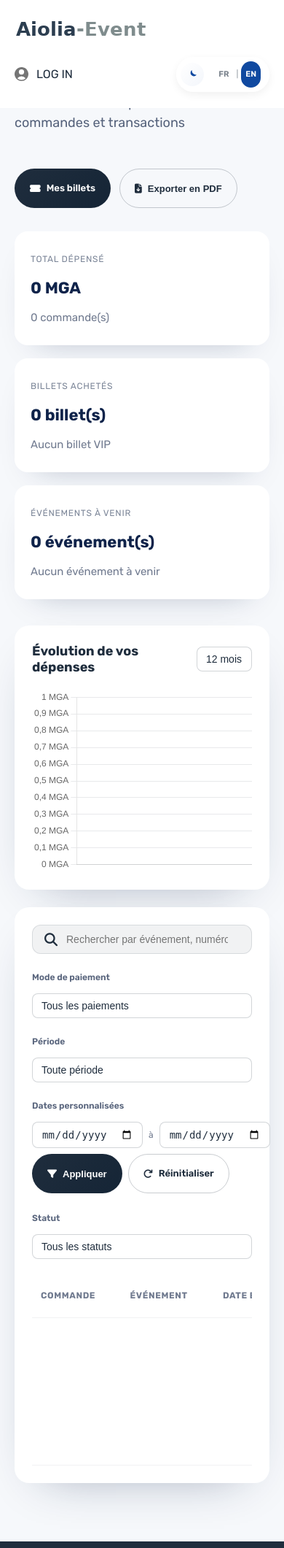
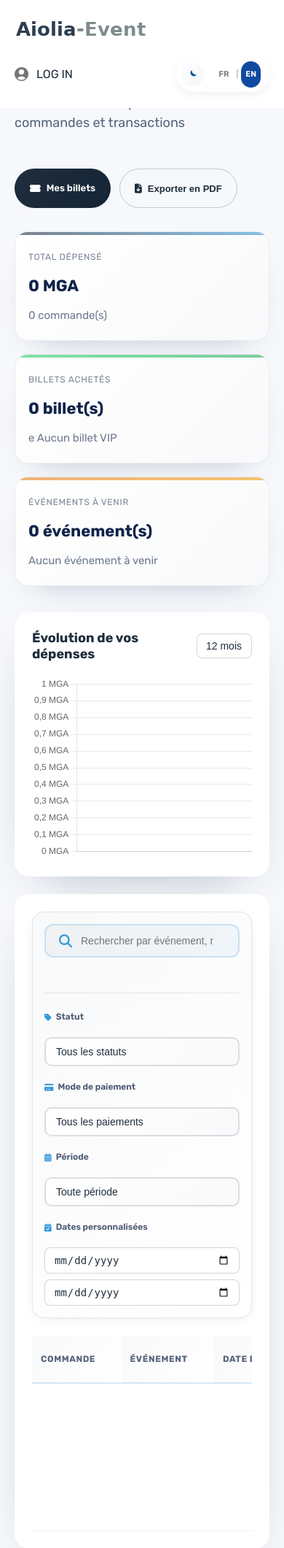
Before and after one commit to ainamanampisoa/Aiolia-event, a Symfony app: template Aiolia-event-front/templates/profile/history.html.twig in a window 390 px wide. Shown: the top 2121 px of the page at 73% size. Run offline with Twig, Linux system fonts and the light colour scheme; the template is opened without the code that fills it, so the values that code supplies are empty; some libraries are stand-ins or nearby versions; some web fonts are replaced.

Commit message:
historique d'achat

```diff
--- a/Aiolia-event-front/public/vente-ticket/css/profile-history.css
+++ b/Aiolia-event-front/public/vente-ticket/css/profile-history.css
@@ -75,13 +75,45 @@
 }
 
 .summary-card {
-    background: #ffffff;
+    background: linear-gradient(135deg, #ffffff 0%, #f8f9fa 100%);
     border-radius: 18px;
     padding: 22px;
     box-shadow: 0 20px 45px -30px rgba(15, 35, 74, 0.35);
     display: flex;
     flex-direction: column;
     gap: 8px;
+    border: 1px solid rgba(31, 45, 61, 0.08);
+    transition: all 0.3s ease;
+    position: relative;
+    overflow: hidden;
+}
+
+.summary-card::before {
+    content: '';
+    position: absolute;
+    top: 0;
+    left: 0;
+    right: 0;
+    height: 4px;
+    background: linear-gradient(90deg, #1F2D3D, #3498db, #2ecc71);
+    opacity: 0.6;
+}
+
+.summary-card:nth-child(1)::before {
+    background: linear-gradient(90deg, #1F2D3D, #3498db);
+}
+
+.summary-card:nth-child(2)::before {
+    background: linear-gradient(90deg, #2ecc71, #27ae60);
+}
+
+.summary-card:nth-child(3)::before {
+    background: linear-gradient(90deg, #e67e22, #f39c12);
+}
+
+.summary-card:hover {
+    transform: translateY(-4px);
+    box-shadow: 0 24px 55px -35px rgba(15, 35, 74, 0.5);
 }
 
 .summary-label {
@@ -107,6 +139,34 @@
     box-shadow: 0 24px 65px -40px rgba(15, 35, 74, 0.45);
 }
 
+.history-filters-section {
+    background: linear-gradient(135deg, #f8f9fa 0%, #ffffff 100%);
+    border-radius: 16px;
+    padding: 24px;
+    margin-bottom: 24px;
+    border: 1px solid rgba(31, 45, 61, 0.1);
+    box-shadow: 0 4px 20px -10px rgba(15, 35, 74, 0.2);
+}
+
+.filters-container {
+    display: flex;
+    flex-direction: column;
+    gap: 16px;
+}
+
+.filters-row {
+    display: flex;
+    gap: 16px;
+    align-items: flex-end;
+    flex-wrap: wrap;
+}
+
+.filters-row-below {
+    margin-top: 16px;
+    padding-top: 16px;
+    border-top: 1px solid rgba(31, 45, 61, 0.1);
+}
+
 .history-table-head {
     display: flex;
     align-items: center;
@@ -115,15 +175,33 @@
     margin-bottom: 20px;
 }
 
+.history-search-wrapper {
+    display: flex;
+    justify-content: center;
+    margin-bottom: 16px;
+}
+
 .history-search {
     display: flex;
     align-items: center;
     gap: 10px;
-    background: rgba(31, 45, 61, 0.06);
-    padding: 10px 16px;
+    background: linear-gradient(135deg, rgba(31, 45, 61, 0.04), rgba(52, 152, 219, 0.06));
+    padding: 12px 18px;
     border-radius: 12px;
-    border: 1px solid rgba(31, 45, 61, 0.12);
-    flex: 1;
+    border: 2px solid rgba(52, 152, 219, 0.2);
+    max-width: 600px;
+    width: 100%;
+    transition: all 0.3s ease;
+}
+
+.history-search:focus-within {
+    border-color: rgba(52, 152, 219, 0.5);
+    background: linear-gradient(135deg, rgba(31, 45, 61, 0.06), rgba(52, 152, 219, 0.1));
+    box-shadow: 0 0 0 4px rgba(52, 152, 219, 0.1);
+}
+
+.history-search i {
+    color: #3498db;
 }
 
 .history-search input {
@@ -185,27 +263,52 @@
     text-transform: uppercase;
     font-size: 12px;
     letter-spacing: 0.05em;
-    color: rgba(17, 34, 68, 0.6);
+    color: rgba(17, 34, 68, 0.7);
+    font-weight: 700;
+    background: linear-gradient(135deg, #f8f9fa, #ffffff);
+    padding: 16px 12px;
+    border-bottom: 2px solid rgba(52, 152, 219, 0.2);
 }
 
 .history-row:nth-child(even) {
-    background: rgba(31, 45, 61, 0.03);
+    background: rgba(31, 45, 61, 0.02);
+}
+
+.history-row:hover {
+    background: rgba(52, 152, 219, 0.05) !important;
+    transition: background 0.2s ease;
 }
 
 .history-row.is-confirmed .order-status {
-    color: #2ecc71;
+    color: #27ae60;
+    background: rgba(46, 204, 113, 0.1);
+    padding: 4px 10px;
+    border-radius: 6px;
+    font-weight: 600;
 }
 
 .history-row.is-failed .order-status {
     color: #e67e22;
+    background: rgba(230, 126, 34, 0.1);
+    padding: 4px 10px;
+    border-radius: 6px;
+    font-weight: 600;
 }
 
 .history-row.is-pending .order-status {
     color: #3498db;
+    background: rgba(52, 152, 219, 0.1);
+    padding: 4px 10px;
+    border-radius: 6px;
+    font-weight: 600;
 }
 
 .history-row.is-cancelled .order-status {
     color: #e74c3c;
+    background: rgba(231, 76, 60, 0.1);
+    padding: 4px 10px;
+    border-radius: 6px;
+    font-weight: 600;
 }
 
 .order-code {
@@ -320,20 +423,47 @@
     gap: 6px;
 }
 
+.filter-group {
+    min-width: 160px;
+}
+
 .filter-group label {
     font-size: 12px;
-    color: rgba(17, 34, 68, 0.7);
+    color: rgba(17, 34, 68, 0.75);
     font-weight: 600;
+    margin-bottom: 6px;
+    display: flex;
+    align-items: center;
+    gap: 6px;
+}
+
+.filter-group label i {
+    color: #3498db;
+    font-size: 11px;
 }
 
 .filter-select {
-    border: 1px solid rgba(31, 45, 61, 0.2);
-    border-radius: 8px;
-    padding: 8px 12px;
-    background: white;
+    border: 2px solid rgba(31, 45, 61, 0.15);
+    border-radius: 10px;
+    padding: 10px 14px;
+    background: linear-gradient(135deg, #ffffff, #f8f9fa);
     color: #1F2D3D;
     font-size: 14px;
-    min-width: 150px;
+    min-width: 160px;
+    transition: all 0.3s ease;
+    cursor: pointer;
+}
+
+.filter-select:hover {
+    border-color: rgba(52, 152, 219, 0.4);
+    background: #ffffff;
+    box-shadow: 0 2px 8px rgba(52, 152, 219, 0.15);
+}
+
+.filter-select:focus {
+    outline: none;
+    border-color: #3498db;
+    box-shadow: 0 0 0 4px rgba(52, 152, 219, 0.15);
 }
 
 .date-inputs {
@@ -357,92 +487,136 @@
     font-size: 12px;
 }
 
-.filter-actions {
+
+/* Pagination style panier */
+.pagination-container {
     display: flex;
-    gap: 8px;
-    margin-top: 8px;
-}
-
-/* Pagination */
-.history-pagination {
-    display: flex;
-    justify-content: space-between;
-    align-items: center;
-    margin-top: 24px;
+    justify-content: center;
+    margin-top: 30px;
     padding-top: 20px;
     border-top: 1px solid rgba(31, 45, 61, 0.1);
 }
 
-.pagination-info {
-    color: rgba(17, 34, 68, 0.7);
-    font-size: 14px;
+.pagination {
+    display: flex;
+    gap: 8px;
+    align-items: center;
 }
 
-.pagination-controls {
+.page-btn {
+    width: 40px;
+    height: 40px;
+    border: 1px solid rgba(31, 45, 61, 0.2);
+    border-radius: 8px;
     display: flex;
-    gap: 4px;
+    align-items: center;
+    justify-content: center;
+    font-size: 14px;
+    font-weight: 600;
+    cursor: pointer;
+    background: white;
+    transition: all 0.3s ease;
+    color: #1F2D3D;
+    text-decoration: none;
 }
 
-.pagination-btn {
-    display: inline-flex;
-    align-items: center;
-    justify-content: center;
-    width: 36px;
-    height: 36px;
-    border: 1px solid rgba(31, 45, 61, 0.2);
-    border-radius: 8px;
-    background: white;
-    color: #1F2D3D;
-    text-decoration: none;
-    font-size: 14px;
-    font-weight: 600;
-    transition: all 0.2s ease;
+.page-btn:hover:not(.disabled):not(.active) {
+    background: rgba(52, 152, 219, 0.1);
+    border-color: #3498db;
+    color: #3498db;
+    transform: translateY(-2px);
 }
 
-.pagination-btn:hover:not(.disabled):not(.active) {
-    background: rgba(31, 45, 61, 0.05);
-    border-color: rgba(31, 45, 61, 0.3);
+.page-btn.active {
+    background: linear-gradient(135deg, #1F2D3D, #152536);
+    color: white;
+    border-color: #1F2D3D;
+    box-shadow: 0 4px 12px rgba(31, 45, 61, 0.3);
 }
 
-.pagination-btn.active {
-    background: #1F2D3D;
-    color: white;
-    border-color: #1F2D3D;
+.page-btn.disabled {
+    opacity: 0.5;
+    cursor: not-allowed;
+    background: rgba(31, 45, 61, 0.05);
 }
 
-.pagination-btn.disabled {
-    opacity: 0.5;
-    cursor: not-allowed;
+.page-btn.disabled:hover {
+    background: rgba(31, 45, 61, 0.05);
+    border-color: rgba(31, 45, 61, 0.2);
+    color: #1F2D3D;
+    transform: none;
 }
 
 /* Responsive */
-@media (max-width: 768px) {
-    .advanced-filters {
+@media (max-width: 992px) {
+    .filters-row-below {
         flex-direction: column;
         align-items: stretch;
+    }
+
+    .history-search-wrapper {
+        justify-content: stretch;
+    }
+
+    .history-search {
+        max-width: 100%;
+        width: 100%;
     }
 
     .filter-group {
         width: 100%;
     }
 
-    .filter-select,
+    .filter-select {
+        width: 100%;
+    }
+}
+
+@media (max-width: 768px) {
+    .history-filters-section {
+        padding: 16px;
+    }
+
+    .filters-row {
+        gap: 12px;
+    }
+
+    .date-inputs {
+        flex-direction: column;
+        gap: 8px;
+    }
+
+    .date-separator {
+        display: none;
+    }
+
     .date-input {
-        min-width: auto;
         width: 100%;
     }
 
-    .date-inputs {
-        justify-content: space-between;
+    .filter-actions {
+        flex-direction: column;
     }
 
-    .history-pagination {
-        flex-direction: column;
-        gap: 16px;
-        align-items: center;
+    .btn-apply,
+    .btn-reset {
+        width: 100%;
+    }
+
+    .pagination-container {
+        margin-top: 20px;
+    }
+
+    .pagination {
+        flex-wrap: wrap;
+        justify-content: center;
     }
 
     .chart-container {
         height: 250px;
     }
+
+    .summary-card {
+        padding: 18px;
+    }
 }
--- a/Aiolia-event-front/templates/profile/history.html.twig
+++ b/Aiolia-event-front/templates/profile/history.html.twig
@@ -87,33 +87,49 @@
             </section>
 
             <section class="profile-history-table wow fadeInUp" data-wow-delay="200ms">
-                <div class="history-table-head">
+                <div class="history-filters-section">
                     <form method="get" action="{{ path('profile_history') }}" class="history-search-form" id="history-filter-form">
-                        <div class="history-search-filters">
+                        <div class="filters-container">
+                            <div class="history-search-wrapper">
                             <div class="history-search">
                                 <i class="fas fa-search"></i>
-                                <input type="search" name="search" value="{{ searchQuery|default('') }}" placeholder="Rechercher par événement, numéro de commande...">
-                                {% if searchQuery %}
-                                    <a href="{{ path('profile_history', {status: currentStatusFilter|default('all')}) }}" class="clear-search" title="Effacer la recherche">
-                                        <i class="fas fa-times"></i>
-                                    </a>
-                                {% endif %}
+                                    <input type="search" name="search" value="{{ searchQuery|default('') }}" placeholder="Rechercher par événement, numéro de commande...">
+                                    {% if searchQuery %}
+                                        <a href="{{ path('profile_history', {status: currentStatusFilter|default('all')}) }}" class="clear-search" title="Effacer la recherche">
+                                            <i class="fas fa-times"></i>
+                                        </a>
+                                    {% endif %}
+                                </div>
                             </div>
 
-                            <div class="advanced-filters">
+                            <div class="filters-row filters-row-below">
                                 <div class="filter-group">
-                                    <label>Mode de paiement</label>
-                                    <select name="payment_method" class="filter-select" onchange="this.form.submit()">
-                                        <option value="all">Tous les paiements</option>
-                                        <option value="credit_card" {% if currentPaymentMethodFilter|default('all') == 'credit_card' %}selected{% endif %}>Carte bancaire</option>
-                                        <option value="mobile_money" {% if currentPaymentMethodFilter|default('all') == 'mobile_money' %}selected{% endif %}>Mobile Money</option>
-                                        <option value="bank_transfer" {% if currentPaymentMethodFilter|default('all') == 'bank_transfer' %}selected{% endif %}>Virement bancaire</option>
+                                    <label for="status-filter-select"><i class="fas fa-tag"></i> Statut</label>
+                                    <select id="status-filter-select" name="status" class="filter-select auto-submit">
+                                        <option value="all" {% if currentStatusFilter|default('all') == 'all' %}selected{% endif %}>Tous les statuts</option>
+                                        {% if availableStatuses is defined and availableStatuses|length > 0 %}
+                                            {% for status in availableStatuses %}
+                                                <option value="{{ status.key }}" {% if currentStatusFilter|default('all') == status.key %}selected{% endif %}>
+                                                    {{ status.label }}
+                                                </option>
+                                            {% endfor %}
+                                        {% endif %}
                                     </select>
                                 </div>
 
                                 <div class="filter-group">
-                                    <label>Période</label>
-                                    <select name="date_range" class="filter-select" onchange="this.form.submit()">
+                                    <label><i class="fas fa-credit-card"></i> Mode de paiement</label>
+                                    <select name="payment_method" class="filter-select auto-submit">
+                                        <option value="all">Tous les paiements</option>
+                                        <option value="mvola" {% if currentPaymentMethodFilter|default('all') == 'mvola' %}selected{% endif %}>M-Vola</option>
+                                        <option value="orange-money" {% if currentPaymentMethodFilter|default('all') == 'orange-money' %}selected{% endif %}>Orange Money</option>
+                                        <option value="airtel-money" {% if currentPaymentMethodFilter|default('all') == 'airtel-money' %}selected{% endif %}>Airtel Money</option>
+                                    </select>
+                                </div>
+
+                                <div class="filter-group">
+                                    <label><i class="fas fa-calendar-alt"></i> Période</label>
+                                    <select name="date_range" class="filter-select auto-submit">
                                         <option value="all">Toute période</option>
                                         <option value="today" {% if currentDateFilter|default('all') == 'today' %}selected{% endif %}>Aujourd'hui</option>
                                         <option value="week" {% if currentDateFilter|default('all') == 'week' %}selected{% endif %}>Cette semaine</option>
@@ -123,44 +139,17 @@
                                     </select>
                                 </div>
 
-                                <div class="filter-group">
-                                    <label>Dates personnalisées</label>
+                                <div class="filter-group filter-group-dates">
+                                    <label><i class="fas fa-calendar-check"></i> Dates personnalisées</label>
                                     <div class="date-inputs">
-                                        <input type="date" name="start_date" value="{{ startDate|default('') }}" class="date-input" placeholder="De">
+                                        <input type="date" name="start_date" value="{{ startDate|default('') }}" class="date-input auto-submit" placeholder="De">
                                         <span class="date-separator">à</span>
-                                        <input type="date" name="end_date" value="{{ endDate|default('') }}" class="date-input" placeholder="À">
+                                        <input type="date" name="end_date" value="{{ endDate|default('') }}" class="date-input auto-submit" placeholder="À">
                                     </div>
                                 </div>
                             </div>
                         </div>
-
-                        <input type="hidden" name="status" id="status-filter-input" value="{{ currentStatusFilter|default('all') }}">
-
-                        <div class="filter-actions">
-                            <button type="submit" class="btn-solid secondary">
-                                <i class="fas fa-filter"></i> Appliquer
-                            </button>
-                            <a href="{{ path('profile_history') }}" class="btn-outline">
-                                <i class="fas fa-redo"></i> Réinitialiser
-                            </a>
-                        </div>
                     </form>
-
-                    <div class="history-filters">
-                        <div class="filter-group">
-                            <label for="status-filter-select">Statut</label>
-                            <select id="status-filter-select" name="status" class="filter-select" onchange="filterByStatus(this.value)">
-                                <option value="all" {% if currentStatusFilter|default('all') == 'all' %}selected{% endif %}>Tous les statuts</option>
-                                {% if availableStatuses is defined and availableStatuses|length > 0 %}
-                                    {% for status in availableStatuses %}
-                                        <option value="{{ status.key }}" {% if currentStatusFilter|default('all') == status.key %}selected{% endif %}>
-                                            {{ status.label }}
-                                        </option>
-                                    {% endfor %}
-                                {% endif %}
-                            </select>
-                        </div>
-                    </div>
                 </div>
 
                 <div class="history-table-wrapper">
@@ -264,26 +250,59 @@
             const form = document.getElementById('history-filter-form');
             if (!form) return;
 
-            const statusInput = document.getElementById('status-filter-input');
-            if (statusInput) {
-                statusInput.value = status;
+            const statusSelect = document.getElementById('status-filter-select');
+            if (statusSelect) {
+                statusSelect.value = status;
             }
 
             // Soumettre le formulaire
             form.submit();
         }
 
-        // Gestion de la recherche
+        // Gestion de la recherche et soumission automatique des filtres
         document.addEventListener('DOMContentLoaded', function() {
+            const form = document.getElementById('history-filter-form');
+            if (!form) return;
+
+            // Sauvegarder la position de scroll avant la soumission
+            function saveScrollPosition() {
+                const tableSection = document.querySelector('.profile-history-table');
+                if (tableSection) {
+                    const scrollPosition = tableSection.getBoundingClientRect().top + window.pageYOffset;
+                    sessionStorage.setItem('historyTableScrollPosition', scrollPosition.toString());
+                }
+            }
+
+            // Restaurer la position de scroll après le chargement
+            function restoreScrollPosition() {
+                const savedPosition = sessionStorage.getItem('historyTableScrollPosition');
+                if (savedPosition) {
+                    const tableSection = document.querySelector('.profile-history-table');
+                    if (tableSection) {
+                        setTimeout(function() {
+                            const position = parseInt(savedPosition, 10);
+                            window.scrollTo({
+                                top: position - 100, // Offset pour ne pas être collé en haut
+                                behavior: 'smooth'
+                            });
+                            sessionStorage.removeItem('historyTableScrollPosition');
+                        }, 100);
+                    }
+                }
+            }
+
+            // Restaurer la position au chargement de la page
+            restoreScrollPosition();
+
+            // Recherche avec délai (debounce)
             const searchInput = document.querySelector('.history-search input[type="search"]');
-            const form = document.getElementById('history-filter-form');
             let searchTimeout;
 
-            if (searchInput && form) {
-                // Recherche avec délai (debounce)
+            if (searchInput) {
                 searchInput.addEventListener('input', function() {
                     clearTimeout(searchTimeout);
                     searchTimeout = setTimeout(function() {
+                        saveScrollPosition();
                         form.submit();
                     }, 500);
                 });
@@ -293,10 +312,20 @@
                     if (e.key === 'Enter') {
                         e.preventDefault();
                         clearTimeout(searchTimeout);
+                        saveScrollPosition();
                         form.submit();
                     }
                 });
             }
+
+            // Soumission automatique pour tous les filtres avec classe auto-submit
+            const autoSubmitElements = document.querySelectorAll('.auto-submit');
+            autoSubmitElements.forEach(element => {
+                element.addEventListener('change', function() {
+                    saveScrollPosition();
+                    form.submit();
+                });
+            });
 
             // Initialisation du graphique
             initializeSpendingChart();
```
Also changed, not shown: other parts of Aiolia-event-front/templates/profile/history.html.twig (+11 -14 lines), Aiolia-event-front/src/Controller/ProfileController.php (+11 -2 lines).
